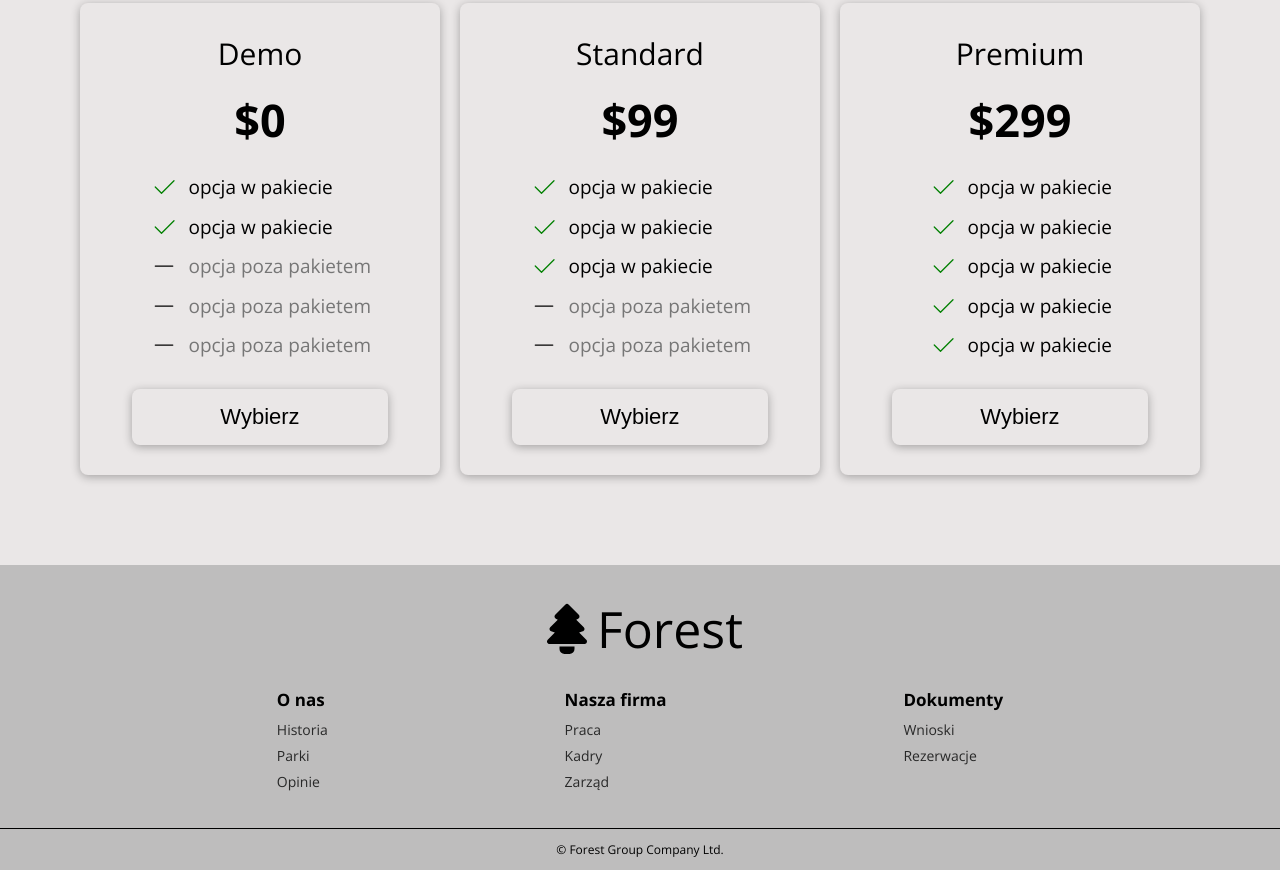
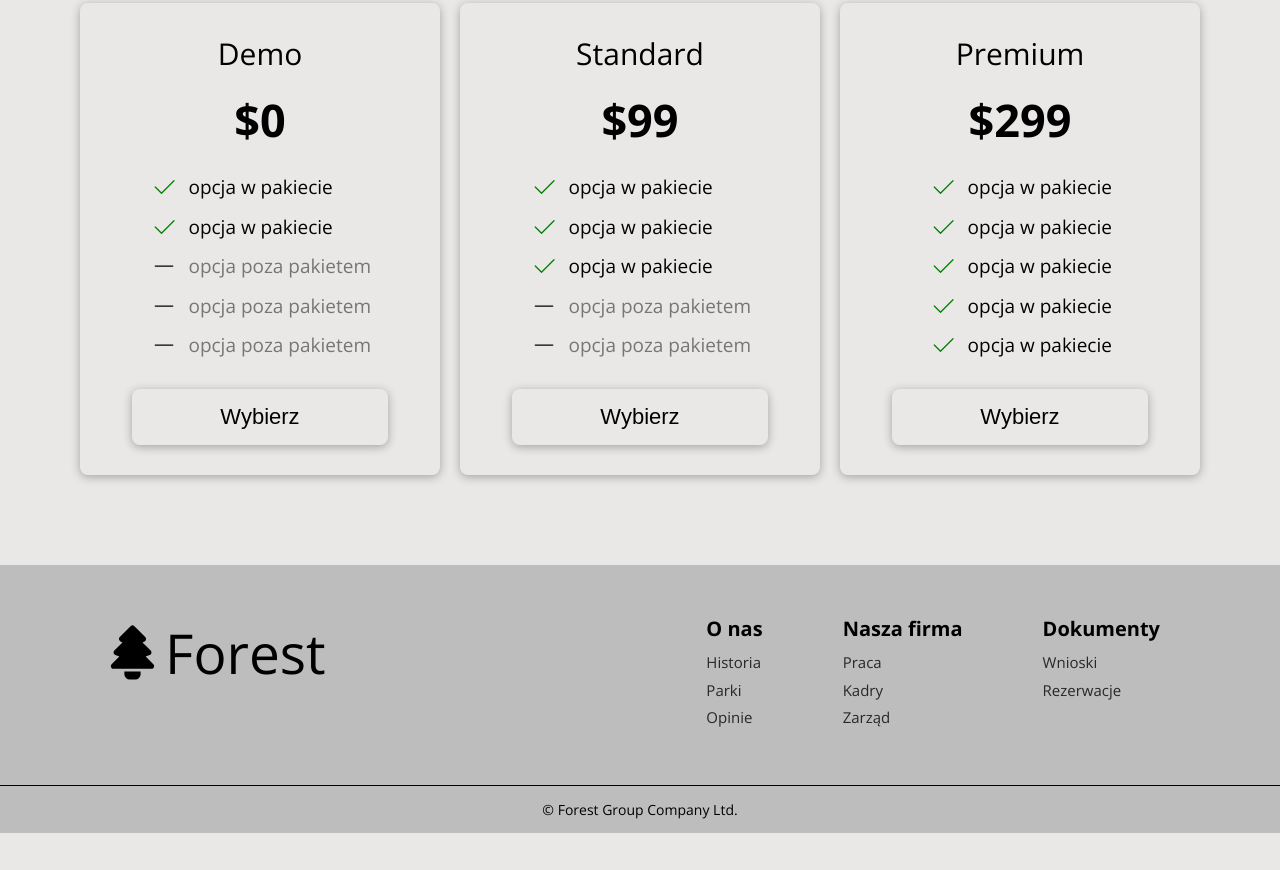
Before and after one commit to Luka-m007/stronka1-, a website: page index.html in a window 1280 px wide. Shown: the part 1735-2605 px from the top of the page. After the commit the page ends 2568 px from the top, so only its background shows below. Drawn offline with nearby package versions, Linux system fonts and the light colour scheme.

Commit message:
styling footer breakpoints

```diff
--- a/src/sass/style.scss
+++ b/src/sass/style.scss
@@ -53,17 +53,6 @@ body {
 	background-color: #f8f9fa;
 	overflow: hidden;
 }
-
-
-
-/////////////////////
-/// ////////
-///
-/// /
-/// /
-/// /
-/// /
-///
 
 //Burger Button
 .burger-btn {
@@ -200,7 +189,7 @@ body {
 	justify-content: center;
 	width: 100%;
 	height: 50vh;
-	background-image: url('/dist/img/jungle-1807476_640.jpg');
+	background-image: url('../img/jungle-1807476_640.jpg');
 	background-size: cover;
 	background-position: center;
 
@@ -268,7 +257,7 @@ body {
 	justify-content: center;
 	padding: 4em 0;
 	width: 100%;
-	background-image: url('./dist/img/girl-5785590_640.jpg');
+	background-image: url('../img/girl-5785590_640.jpg');
 	background-position: center;
 	background-size: cover;
 
@@ -412,12 +401,12 @@ body {
 				align-items: center;
 
 				&-img {
-					width: 60px;
-					height: 60px;
+					width: 50px;
+					height: 50px;
 					// margin-right: 0.5em;
 				}
 				&-text {
-					font-size: 5rem;
+					font-size: 4rem;
 					font-weight: 300;
 					color: rgb(0, 0, 0);
 				}
@@ -436,7 +425,7 @@ body {
 				margin: 0 2em;
 
 				&-title {
-					font-size: 1.7rem;
+					font-size: 1.4rem;
 					font-weight: bold;
 					margin-bottom: 0.5em;
 				}
@@ -447,7 +436,7 @@ body {
 					margin: 0;
 
 					&-item {
-						font-size: 1.4rem;
+						font-size: 1.2rem;
 						margin-bottom: 0.5em;
 						color: #282828;
 					}
@@ -548,6 +537,49 @@ body {
 			}
 		}
 	}
+
+	.footer {
+		.wrapper {
+			padding: 4em 2em;
+		}
+
+		&__boxes {
+			&-left {
+				&-logo {
+					&-img {
+						width: 55px;
+						height: 55px;
+					}
+
+					&-text {
+						font-size: 4.5rem;
+					}
+				}
+			}
+
+			&-left {
+				margin-bottom: 3em;
+			}
+
+			&-right {
+				&-box {
+					&-title {
+						font-size: 1.5rem;
+					}
+
+					&-list {
+						&-item {
+							font-size: 1.3rem;
+						}
+					}
+				}
+			}
+		}
+
+		&__bottom-text {
+			font-size: 1.3rem;
+		}
+	}
 }
 
 @media (min-width: 992px) {
@@ -585,7 +617,7 @@ body {
 	}
 
 	.head {
-		background-image: url('./dist/img/jungle-1807476_1920.jpg');
+		background-image: url('../img/jungle-1807476_1920.jpg');
 
 		&__title {
 			// margin: 0 100px;
@@ -630,7 +662,7 @@ body {
 
 	.hero-img {
 		padding: 8em 0;
-		background-image: url('./dist/img/girl-5785590_1920.jpg');
+		background-image: url('../img/girl-5785590_1920.jpg');
 
 		&__box {
 			padding: 2.5em 18em;
@@ -666,6 +698,51 @@ body {
 			}
 		}
 	}
+
+	.footer {
+		.wrapper {
+			padding: 5em 6em;
+		}
+
+		&__boxes {
+			flex-direction: row;
+			align-items: flex-start;
+
+			&-left {
+				&-logo {
+					&-img {
+						width: 65px;
+						height: 65px;
+					}
+
+					&-text {
+						font-size: 5.5rem;
+					}
+				}
+			}
+
+			&-right {
+				justify-content: flex-end;
+				gap: 4em;
+
+				&-box {
+					&-title {
+						font-size: 2rem;
+					}
+
+					&-list {
+						&-item {
+							font-size: 1.5rem;
+						}
+					}
+				}
+			}
+		}
+
+		&__bottom-text {
+			font-size: 1.4rem;
+		}
+	}
 }
 
 @media (min-width: 1100px) {
```
Also changed, not shown: dist/css/style.min.css.
